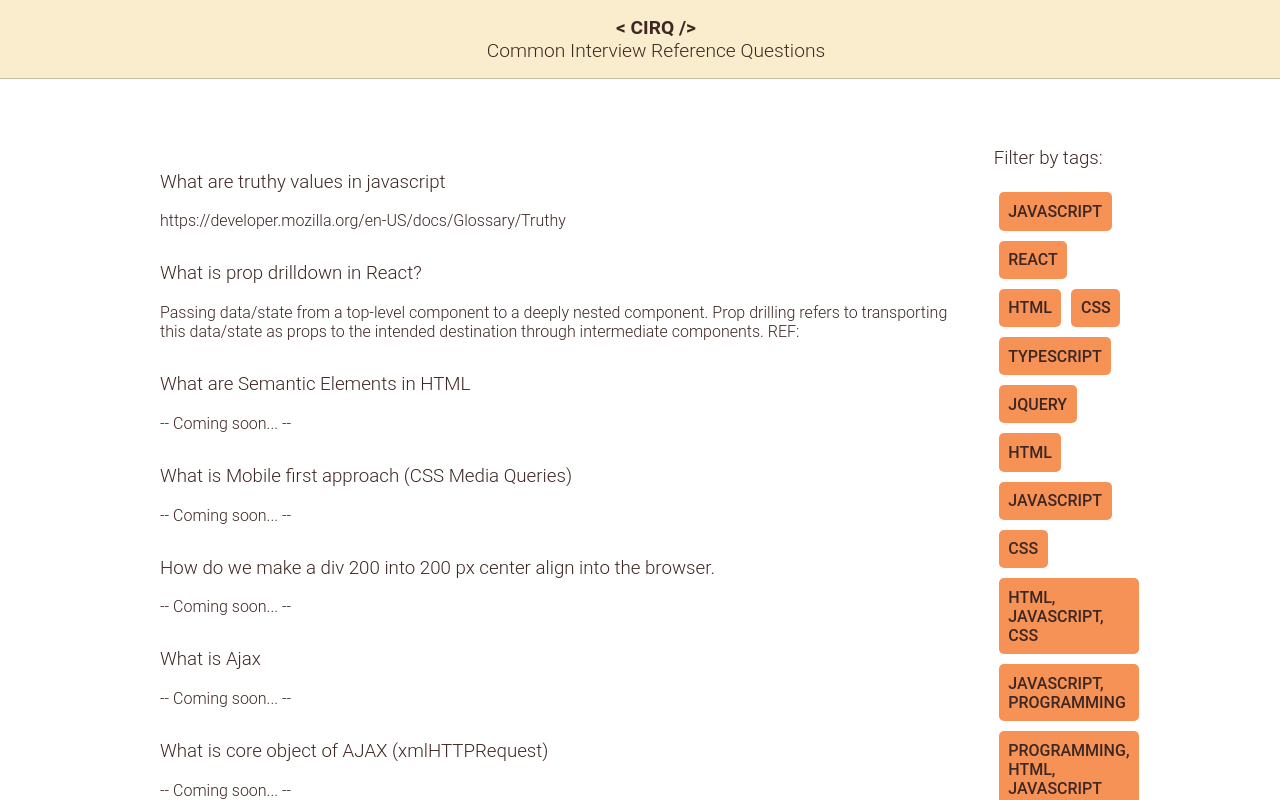
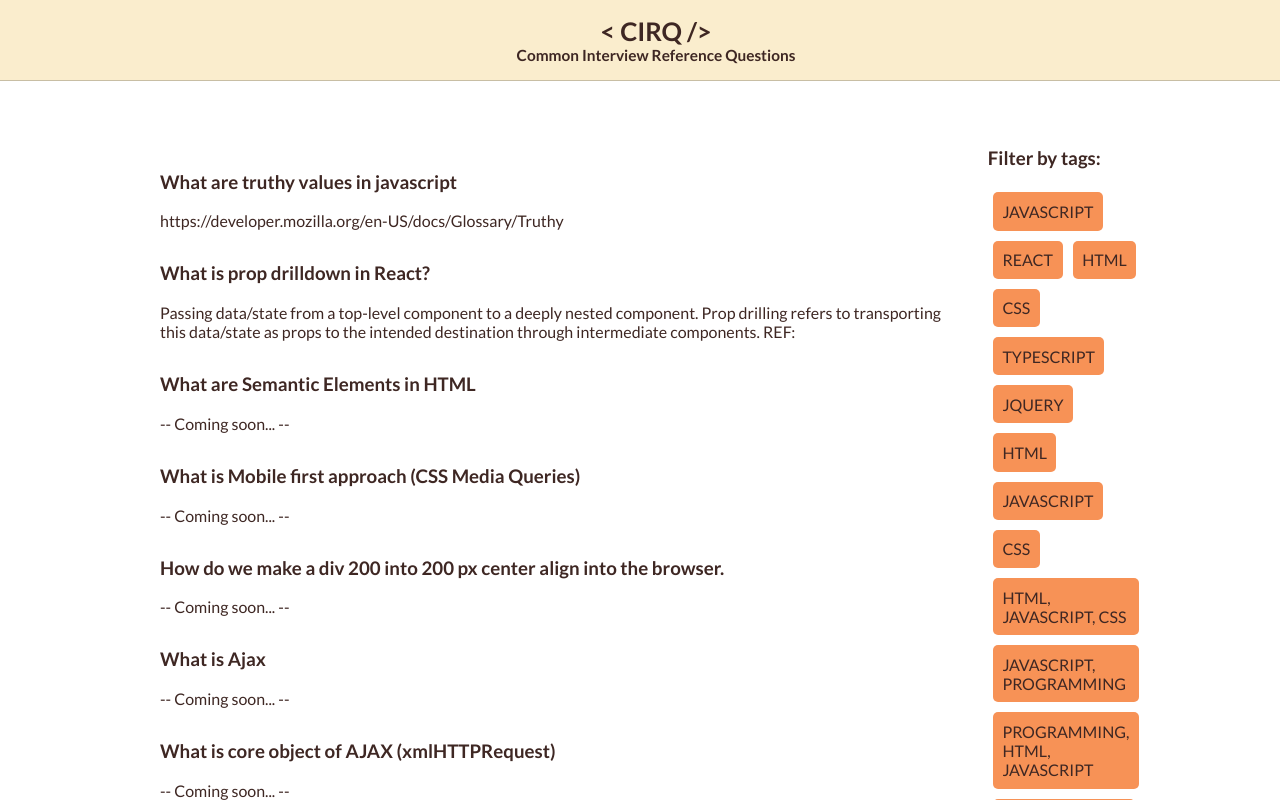
Before and after one commit to cklf537/cirq, a React (Create React App) app: page / in a window 1280 px wide. Shown: the top 800 px of the page. Built offline with nearby package versions, Linux system fonts and the light colour scheme.

Commit message:
Font, header fix implemented.

```diff
--- a/src/component/header/header.scss
+++ b/src/component/header/header.scss
@@ -16,13 +16,27 @@ $fontColor: #3e2723;
   width: 100%;
 
   h1 {
-    margin: 0;
-    font-size: 1.5vw;
+    @include sm {
+      font-size: 6vw;
+      margin: 0;
+    }
+
+    @include xl {
+      margin: 0;
+      font-size: 2vw;
+    }
   }
 
   h2 {
     font-size: 1.5vw;
     margin: 0;
+    @include sm {
+      font-size: 1.5vw;
+    }
+
+    @include xl {
+      font-size: 1.2vw;
+    }
   }
 }
 
@@ -32,7 +46,7 @@ $fontColor: #3e2723;
       display: block;
       visibility: visible;
       text-align: center;
-      margin-top: 5rem;
+      margin-top: 10rem;
     }
 
     @include xl {
--- a/src/scss/_base.scss
+++ b/src/scss/_base.scss
@@ -1,53 +1,13 @@
-@font-face {
-    font-family: $app-font-family;
-    src: url('https://fonts.googleapis.com/css2?family=Roboto:wght@300&display=swap');
-    font-weight: normal;
-    font-style: normal;
-  }
-
-  @font-face {
-    font-family: $app-font-family;
-    src: url('https://fonts.googleapis.com/css2?family=Roboto:wght@100&display=swap');
-    font-weight: thin;
-    font-style: normal;
-  }
-
-  @font-face {
-    font-family: $app-font-family;
-    src: url('https://fonts.googleapis.com/css2?family=Roboto:ital,wght@1,100&display=swap');
-    font-weight: thin;
-    font-style: italic;
-  }
+@import '../scss/variables';
+@import url('https://fonts.googleapis.com/css2?family=Lato:ital,wght@0,100;0,300;0,400;0,700;0,900;1,100;1,300;1,400;1,700;1,900&display=swap');
 
 body {
     font-family: $app-font-family;
-    font-weight: $app-font-weight;
-    font-style: $app-font-style;
-    font-size: $app-font-size;
+    // font-weight: 300;
     color: $app-text-color;
     h3,
     h2 {
       font-family: $app-font-family;
-      font-weight: 300;
     }
+
   }
-
-  @mixin respond($breakpoint) {
-    @if ($breakpoint == medium) {
-        @media screen and (max-width: 600px) {
-            @content
-        }
-    }
-}
-
-// $colors:(
-//   "primary" : red,
-//   "secondary": blue,
-//   "teritory": green,
-// );
-
-// @each $key, $val in $colors {
-//   .app-#{$key}-color {
-//     background-color: $val
-//   }
-// }
--- a/src/scss/_variables.scss
+++ b/src/scss/_variables.scss
@@ -1,10 +1,6 @@
+$app-font-family: 'Lato', sans-serif;
 $app-primary-color: #f79256;
 $app-secondary-color: #fbd1a2;
 $app-text-color: #3e2723;
 
-$app-font-family: 'Roboto', sans-serif;
-$app-font-weight: 300;
-$app-font-style: normal;
-$app-font-size: medium;
-
 $app-viewpoer1200-margin: 8rem;
```
